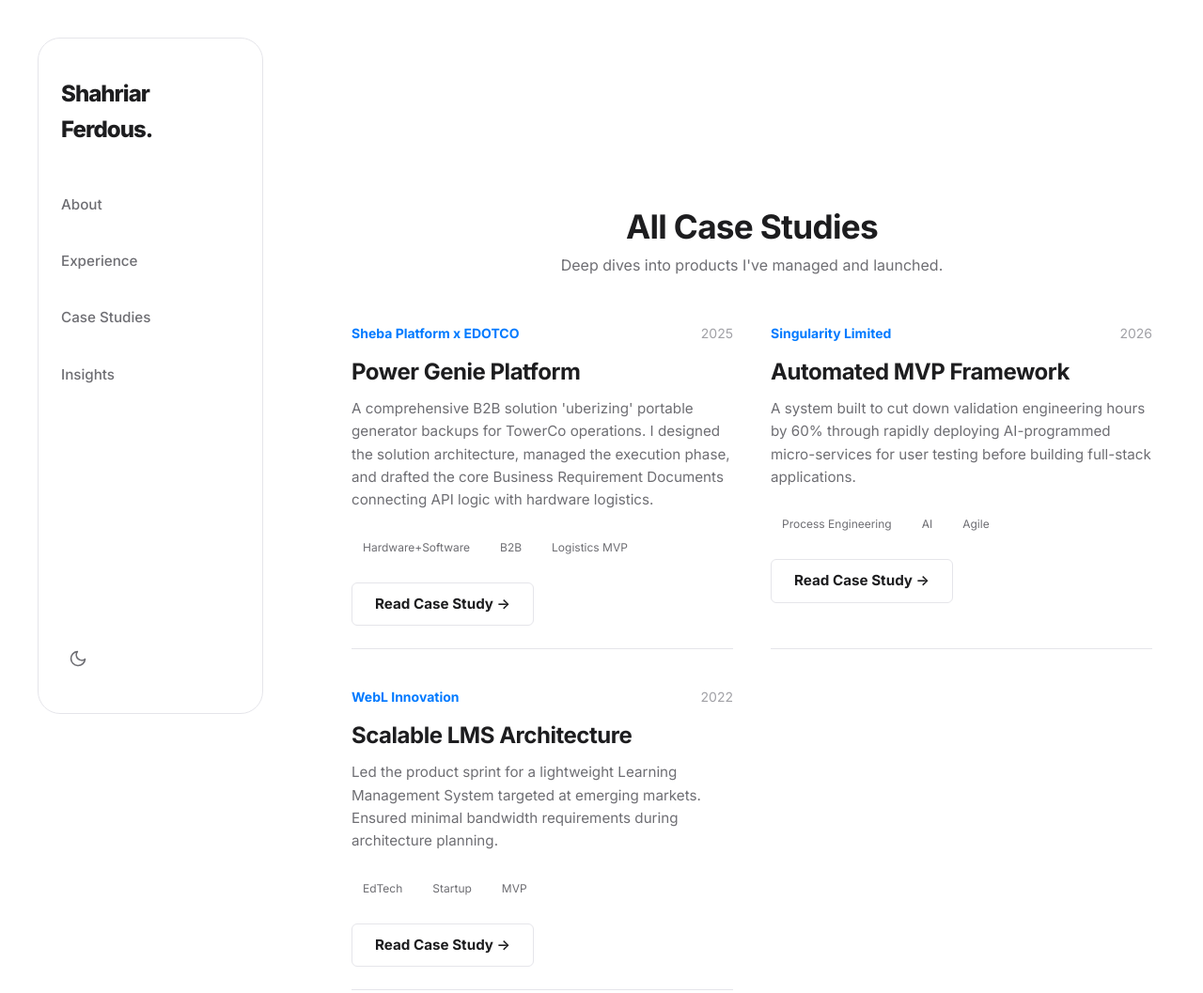
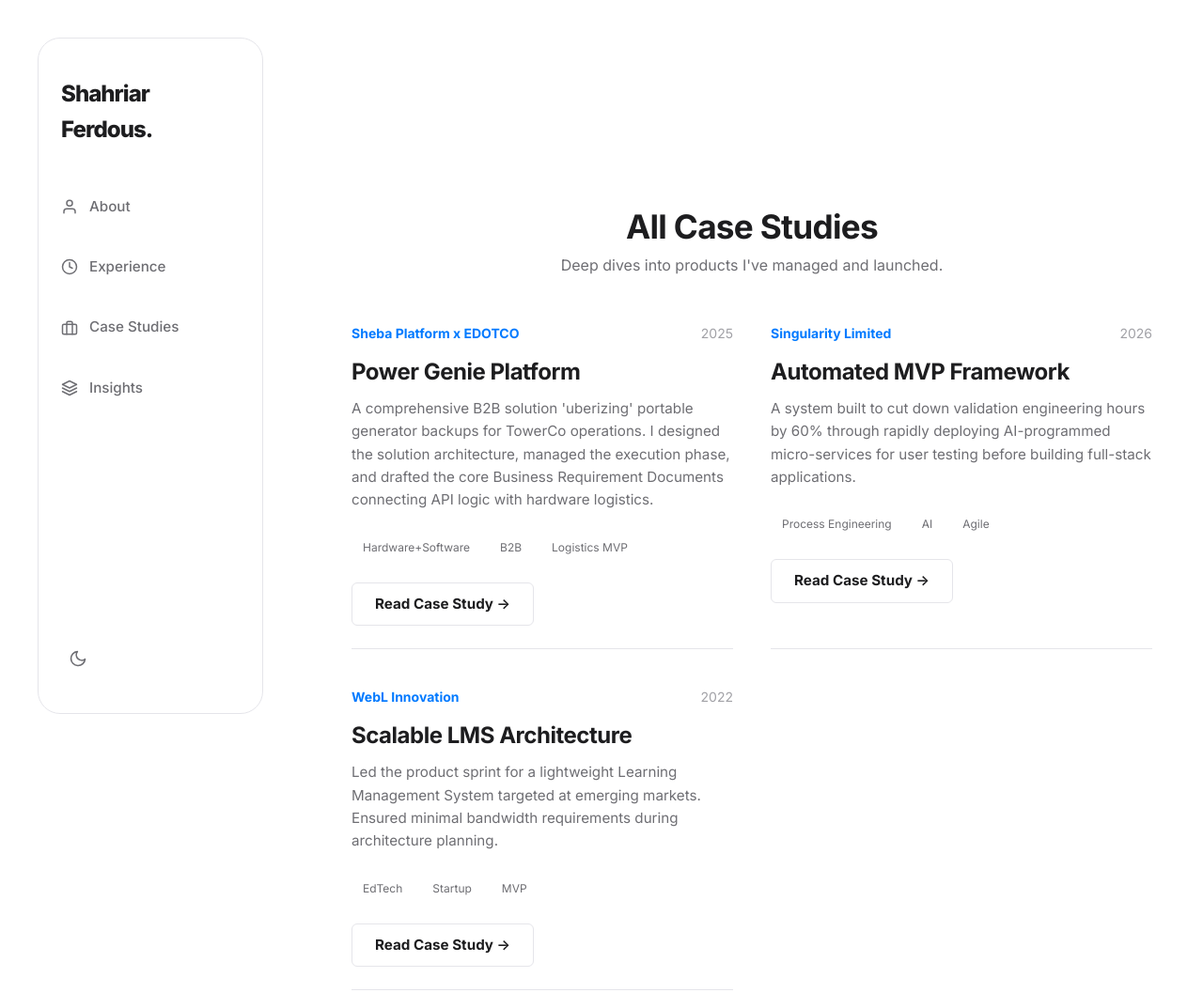
Before and after one commit to SFOcean/master-site-v1.0, a plain HTML site: page case-studies.html in a window 1280 px wide. Shown: the top 1057 px of the page at 94% size. Drawn offline with Linux system fonts and the light colour scheme.

Commit message:
fix: Sidebar navigation icons and tuned text rotator keyframes (v1.9.0)

```diff
--- a/case-studies.html
+++ b/case-studies.html
@@ -20,10 +20,39 @@
         <div class="container">
             <a href="index.html" class="logo">Shahriar Ferdous.</a>
             <nav class="nav">
-                <a href="index.html#about">About</a>
-                <a href="index.html#roadmap">Experience</a>
-                <a href="case-studies.html">Case Studies</a>
-                <a href="index.html#insights">Insights</a>
+                <a href="index.html#about" class="nav-item">
+                    <svg width="18" height="18" viewBox="0 0 24 24" fill="none" stroke="currentColor" stroke-width="2"
+                        stroke-linecap="round" stroke-linejoin="round">
+                        <path d="M20 21v-2a4 4 0 0 0-4-4H8a4 4 0 0 0-4 4v2"></path>
+                        <circle cx="12" cy="7" r="4"></circle>
+                    </svg>
+                    <span>About</span>
+                </a>
+                <a href="index.html#roadmap" class="nav-item">
+                    <svg width="18" height="18" viewBox="0 0 24 24" fill="none" stroke="currentColor" stroke-width="2"
+                        stroke-linecap="round" stroke-linejoin="round">
+                        <circle cx="12" cy="12" r="10"></circle>
+                        <polyline points="12 6 12 12 16 14"></polyline>
+                    </svg>
+                    <span>Experience</span>
+                </a>
+                <a href="case-studies.html" class="nav-item">
+                    <svg width="18" height="18" viewBox="0 0 24 24" fill="none" stroke="currentColor" stroke-width="2"
+                        stroke-linecap="round" stroke-linejoin="round">
+                        <rect x="2" y="7" width="20" height="14" rx="2" ry="2"></rect>
+                        <path d="M16 21V5a2 2 0 0 0-2-2h-4a2 2 0 0 0-2 2v16"></path>
+                    </svg>
+                    <span>Case Studies</span>
+                </a>
+                <a href="index.html#insights" class="nav-item">
+                    <svg width="18" height="18" viewBox="0 0 24 24" fill="none" stroke="currentColor" stroke-width="2"
+                        stroke-linecap="round" stroke-linejoin="round">
+                        <polygon points="12 2 2 7 12 12 22 7 12 2"></polygon>
+                        <polyline points="2 17 12 22 22 17"></polyline>
+                        <polyline points="2 12 12 17 22 12"></polyline>
+                    </svg>
+                    <span>Insights</span>
+                </a>
             </nav>
             <div class="nav-bottom">
                 <button id="theme-toggle" class="theme-btn" aria-label="Toggle theme">
--- a/css/style.css
+++ b/css/style.css
@@ -239,12 +239,18 @@ body {
     font-size: 0.95rem;
     font-weight: 500;
     width: 100%;
-    padding: 8px 0;
-    transition: color 0.2s;
+    padding: 10px 12px;
+    margin-left: -12px;
+    border-radius: 8px;
+    transition: all 0.2s;
+    display: flex;
+    align-items: center;
+    gap: 12px;
 }
 
 .nav a:hover:not(.btn) {
     color: var(--text-primary);
+    background-color: var(--bg-secondary);
 }
 
 .nav-bottom {
@@ -337,16 +343,16 @@ body {
 
     33.33%,
     53.33% {
-        transform: translateY(-100%);
+        transform: translateY(-25%);
     }
 
     66.66%,
     86.66% {
-        transform: translateY(-200%);
+        transform: translateY(-50%);
     }
 
     100% {
-        transform: translateY(-300%);
+        transform: translateY(-75%);
     }
 }
 
```
Also changed, not shown: index.html (+33 -4 lines), project-details.html (+33 -4 lines).
